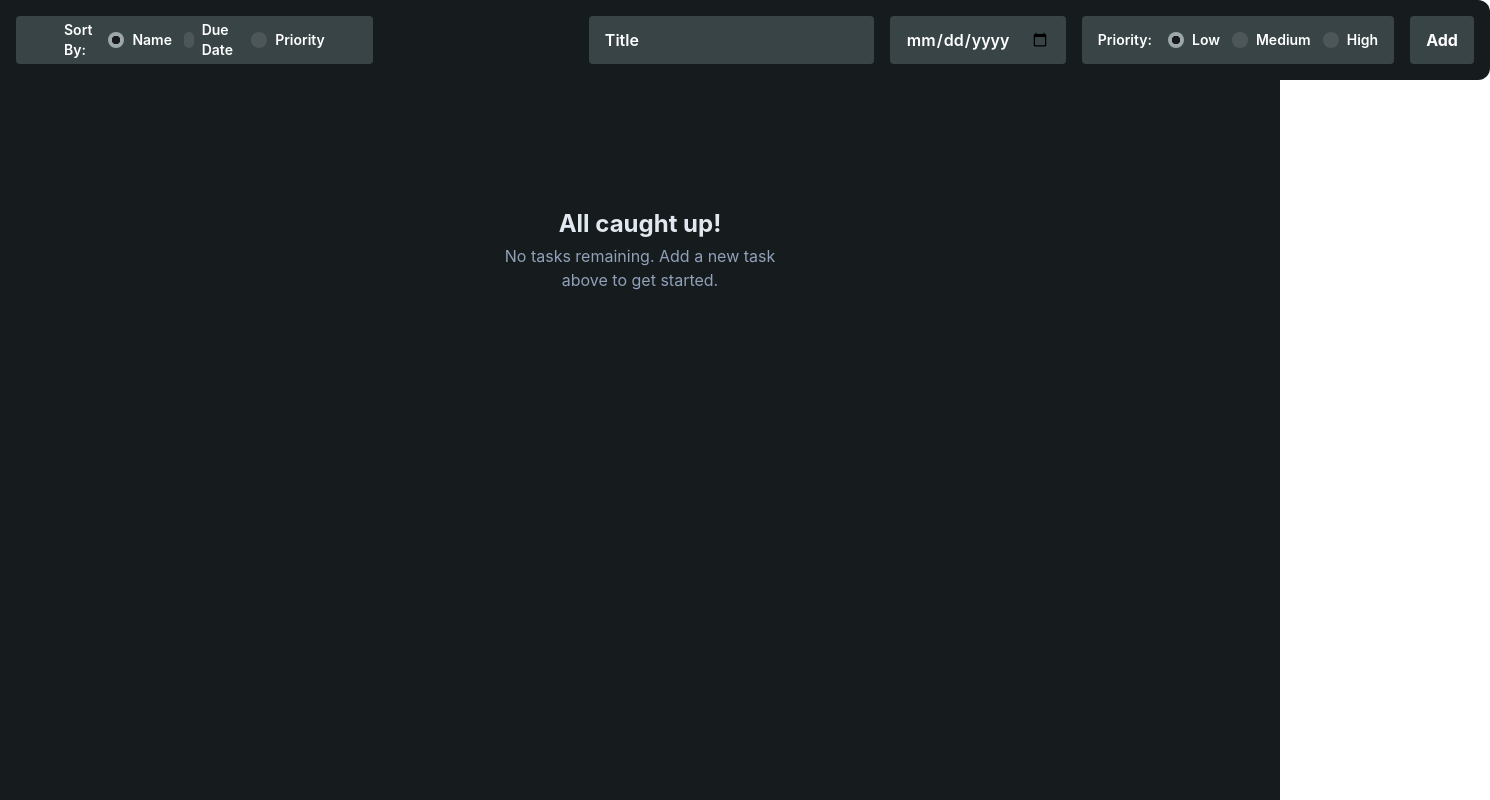
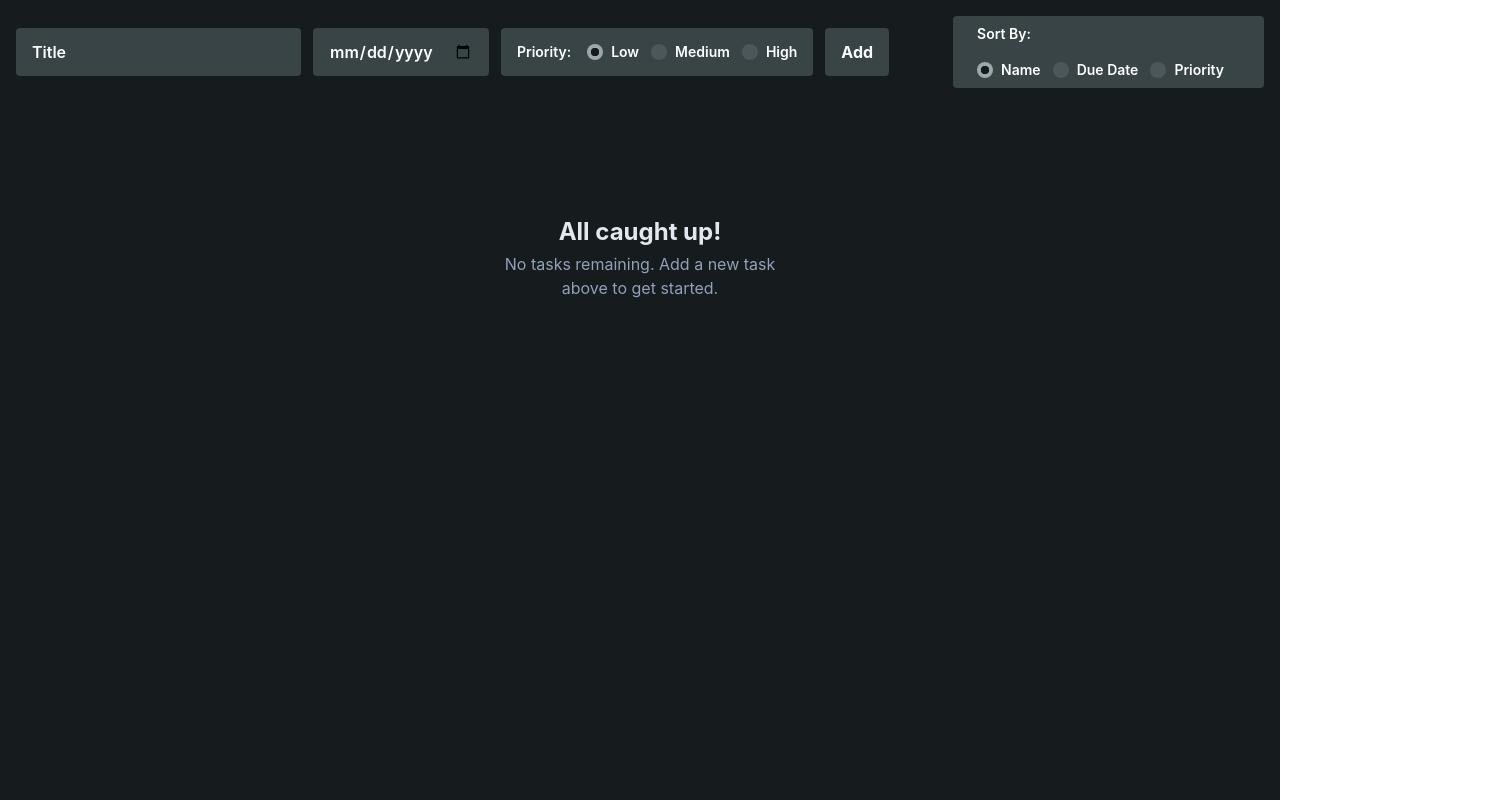
Before and after one commit to JacksonHoran/task-manager, a Vue app: page / in a window 1280 px wide. Shown: the whole page, 1490 px wide, since content can reach past the window. Built offline with nearby package versions, Linux system fonts and the light colour scheme.

Commit message:
improved styling for responsive window size

```diff
--- a/src/components/TaskEditForm.vue
+++ b/src/components/TaskEditForm.vue
@@ -38,12 +38,12 @@ const handleCancel = () => {
     <input
       v-model="draftTaskName"
       type="text"
-      class="flex-1 min-w-37.5 pl-3 py-2 ml-6 text-[16px] text-white font-semibold placeholder:font-semibold placeholder:text-mist-300 outline-none bg-mist-900 rounded"
+      class="flex-1 min-w-37.5 pl-3 py-2 ml-6 text-white font-semibold placeholder:font-semibold placeholder:text-mist-300 outline-none bg-mist-900 rounded"
       placeholder="Edit task..." />
     <input
       v-model="draftTaskDueDate"
       type="date"
-      class="py-2 w-44 px-4 text-[16px] text-white placeholder:text-white font-semibold placeholder:font-semibold bg-mist-900 rounded" />
+      class="py-2 w-44 px-4 text-white placeholder:text-white font-semibold placeholder:font-semibold bg-mist-900 rounded" />
     <div class="flex items-center gap-3 bg-mist-900 h-10 px-3 rounded">
       <span class="text-white font-semibold text-sm">Priority:</span>
       <div class="flex gap-2">
--- a/src/components/TaskForm.vue
+++ b/src/components/TaskForm.vue
@@ -25,24 +25,23 @@ const handleSubmit = () => {
 </script>
 
 <template>
-  <div class="flex gap-50">
-    <div class="flex-1">
-      <TaskSort v-model="sortBy" />
-    </div>
-    <div class="flex-1">
+  <div
+    class="flex flex-col xl:flex-row gap-4 mb-4 xl:gap-8 items-start xl:items-center">
+    <div class="w-full xl:flex-1">
       <form
         @submit.prevent="handleSubmit"
-        class="bg-mist-900 p-4 flex rounded-xl gap-4 items-center">
+        class="bg-mist-900 px-4 pt-4 flex flex-wrap lg:flex-nowrap rounded-xl gap-3 items-center">
         <input
           v-model="taskName"
           type="text"
-          class="flex-1 min-w-50 h-12 px-4 text-[16px] text-white placeholder:text-white font-semibold placeholder:font-semibold bg-mist-700 rounded"
+          class="flex-1 min-w-33 h-12 px-4 text-white placeholder:text-white font-semibold placeholder:font-semibold bg-mist-700 rounded"
           placeholder="Title" />
         <input
           v-model="taskDueDate"
           type="date"
-          class="w-44 h-12 px-4 text-[16px] text-white placeholder:text-white font-semibold placeholder:font-semibold bg-mist-700 rounded" />
-        <div class="flex items-center gap-4 bg-mist-700 h-12 px-4 rounded">
+          class="w-auto sm:w-44 h-12 px-4 text-white placeholder:text-white font-semibold placeholder:font-semibold bg-mist-700 rounded" />
+        <div
+          class="flex w-auto items-center justify-between sm:justify-start gap-4 bg-mist-700 h-12 px-4 rounded">
           <span class="text-white font-semibold text-sm">Priority:</span>
           <div class="flex gap-3">
             <label
@@ -61,10 +60,13 @@ const handleSubmit = () => {
         </div>
         <button
           type="submit"
-          class="h-12 px-4 text-[16px] bg-mist-700 text-white font-bold hover:bg-mist-500 rounded">
+          class="h-12 px-4 bg-mist-700 text-white font-bold hover:bg-mist-500 rounded">
           Add
         </button>
       </form>
     </div>
+    <div class="xl:w-auto px-4 pt-4">
+      <TaskSort v-model="sortBy" />
+    </div>
   </div>
 </template>
--- a/src/components/TaskSort.vue
+++ b/src/components/TaskSort.vue
@@ -9,8 +9,9 @@ const sortOptions = [
 </script>
 
 <template>
-  <div class="mt-4 ml-4 bg-mist-900">
-    <div class="flex items-center gap-4 bg-mist-700 h-12 px-12 rounded">
+  <div class="bg-mist-900">
+    <div
+      class="flex flex-wrap items-center gap-4 bg-mist-700 h-auto min-h-12 px-6 py-2 rounded">
       <span class="text-white font-semibold text-sm">Sort By:</span>
       <div class="flex gap-3">
         <label
```
